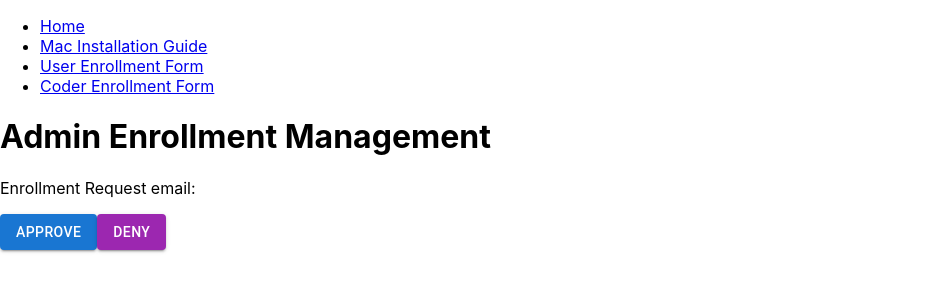
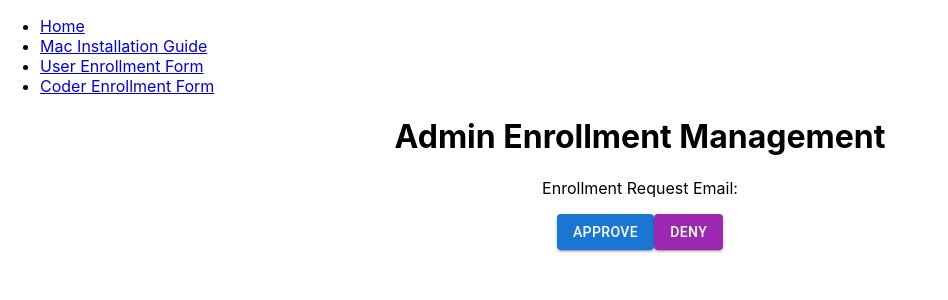
Before and after one commit to henrypigg/fibula-aws, a React (Create React App) app in the folder resources/fibula-react-app/: page /admin/enrollment-requests in a window 1280 px wide. Shown: the top 300 px of the page, without its empty margins (0-948 px from the left). Built offline with nearby package versions, Linux system fonts and the light colour scheme.

Commit message:
Centered admin request approval console

```diff
--- a/resources/fibula-react-app/src/components/AdminEnrollmentManagement.js
+++ b/resources/fibula-react-app/src/components/AdminEnrollmentManagement.js
@@ -17,10 +17,12 @@ function AdminEnrollmentManagement() {
 
     return (
         <div>
-            <h1>Admin Enrollment Management</h1>
-            <p>Enrollment Request email: {email}</p>
-            <Button variant="contained" color="primary">Approve</Button>
-            <Button variant="contained" color="secondary">Deny</Button>
+            <center>
+                <h1>Admin Enrollment Management</h1>
+                <p>Enrollment Request Email: {email}</p>
+                <Button variant="contained" color="primary">Approve</Button>
+                <Button variant="contained" color="secondary">Deny</Button>
+            </center>
         </div>
     );
 }
```
